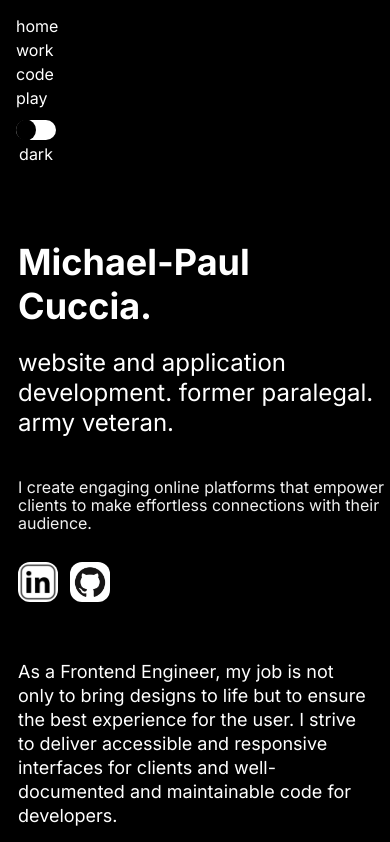
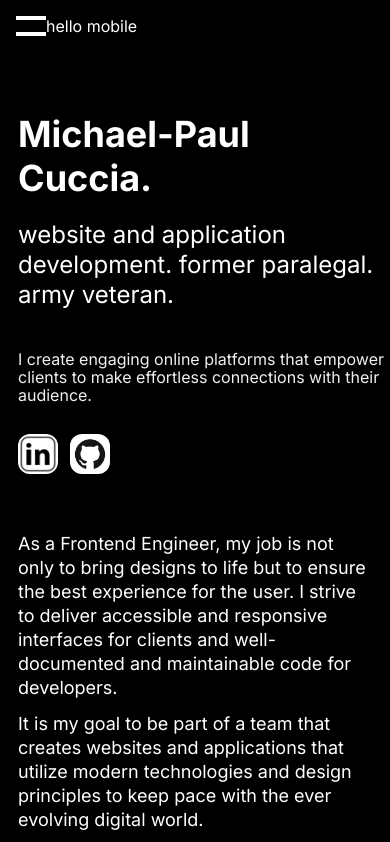
Before and after one commit to michaelpaulcuccia/profile-resume, a Next.js app in the folder my-app/: page / in a window 390 px wide. Shown: the top 842 px of the page. Built offline with nearby package versions, Linux system fonts and the light colour scheme.

Commit message:
adds hamburger, need to add context for color;

```diff
--- /dev/null
+++ b/my-app/components/MobileHamburger.jsx
@@ -0,0 +1,55 @@
+import React from "react";
+import styled, { css } from "styled-components";
+
+const HamburgerButton = styled.button`
+  position: relative;
+  width: 30px;
+  height: 20px;
+  display: flex;
+  flex-direction: column;
+  justify-content: space-between;
+  background: transparent;
+  border: none;
+  cursor: pointer;
+  padding: 0;
+  z-index: 10; /* Ensures it is above other content */
+`;
+
+const Line = styled.span`
+  width: 100%;
+  height: 4px;
+  background-color: white;
+  transition: transform 0.3s ease, opacity 0.3s ease;
+  position: absolute;
+
+  &:nth-child(1) {
+    top: 0;
+    ${({ isopen }) =>
+      isopen &&
+      css`
+        transform: rotate(315deg);
+        top: 8px;
+      `}
+  }
+
+  &:nth-child(2) {
+    top: 16px;
+    ${({ isopen }) =>
+      isopen &&
+      css`
+        transform: rotate(-315deg);
+        top: 8px;
+      `}
+  }
+`;
+
+const MobileHamburger = ({ isopen, toggle }) => {
+  return (
+    <HamburgerButton onClick={toggle}>
+      <Line isopen={isopen} />
+      <Line isopen={isopen} />
+    </HamburgerButton>
+  );
+};
+
+export default MobileHamburger;
--- a/my-app/components/UtilityNav.jsx
+++ b/my-app/components/UtilityNav.jsx
@@ -1,46 +1,47 @@
-import React from "react";
+import React, { useState } from "react";
 import styled from "styled-components";
 import { mobileBreakpoint } from "../constants/breakpoint";
 import CustomLink from "./CustomLink";
 import PillButton from "./Pillbutton";
+import MobileHamburger from "./MobileHamburger";
 
 const Util = styled.div`
   padding: 16px;
   display: flex;
   justify-content: flex-end;
 
-  @media (max-width: ${mobileBreakpoint}) {
-    flex-direction: column;
-    align-items: flex-start;
-  }
-
   .self {
     flex: 1;
-    @media (max-width: ${mobileBreakpoint}) {
-      padding-bottom: 4px;
-    }
   }
 
   .add-pad {
     padding-left: 30px;
-
-    @media (max-width: ${mobileBreakpoint}) {
-      padding-bottom: 4px;
-      padding-left: 0;
-    }
   }
 
   :nth-child(4) {
     padding-right: 45px;
+  }
 
-    @media (max-width: ${mobileBreakpoint}) {
-      padding-right: 0;
-      padding-bottom: 12px;
-    }
+  @media (max-width: ${mobileBreakpoint}) {
+    display: none;
+  }
+`;
+
+const Mobile = styled.div`
+  display: none;
+
+  @media (max-width: ${mobileBreakpoint}) {
+    padding: 16px;
+    display: flex;
   }
 `;
 
 export default function UtilityNav() {
+  const [isopen, setIsOpen] = useState(false);
+
+  const toggleMenu = () => {
+    setIsOpen(!isopen);
+  };
   return (
     <>
       <Util>
@@ -60,6 +61,10 @@ export default function UtilityNav() {
           <PillButton />
         </div>
       </Util>
+      <Mobile>
+        <MobileHamburger isopen={isopen} toggle={toggleMenu} />
+        hello mobile
+      </Mobile>
     </>
   );
 }
```
Also changed, not shown: my-app/components/Nav.jsx (+0 -39 lines).
